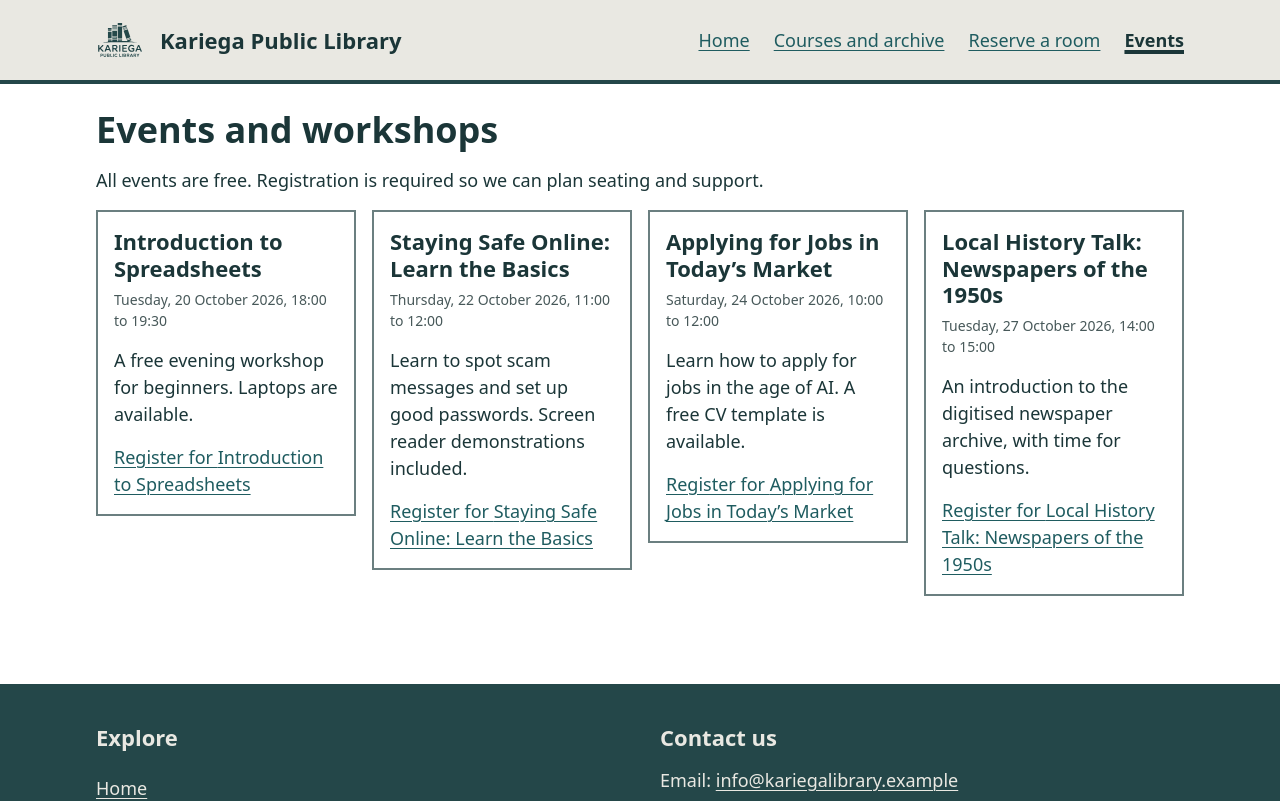
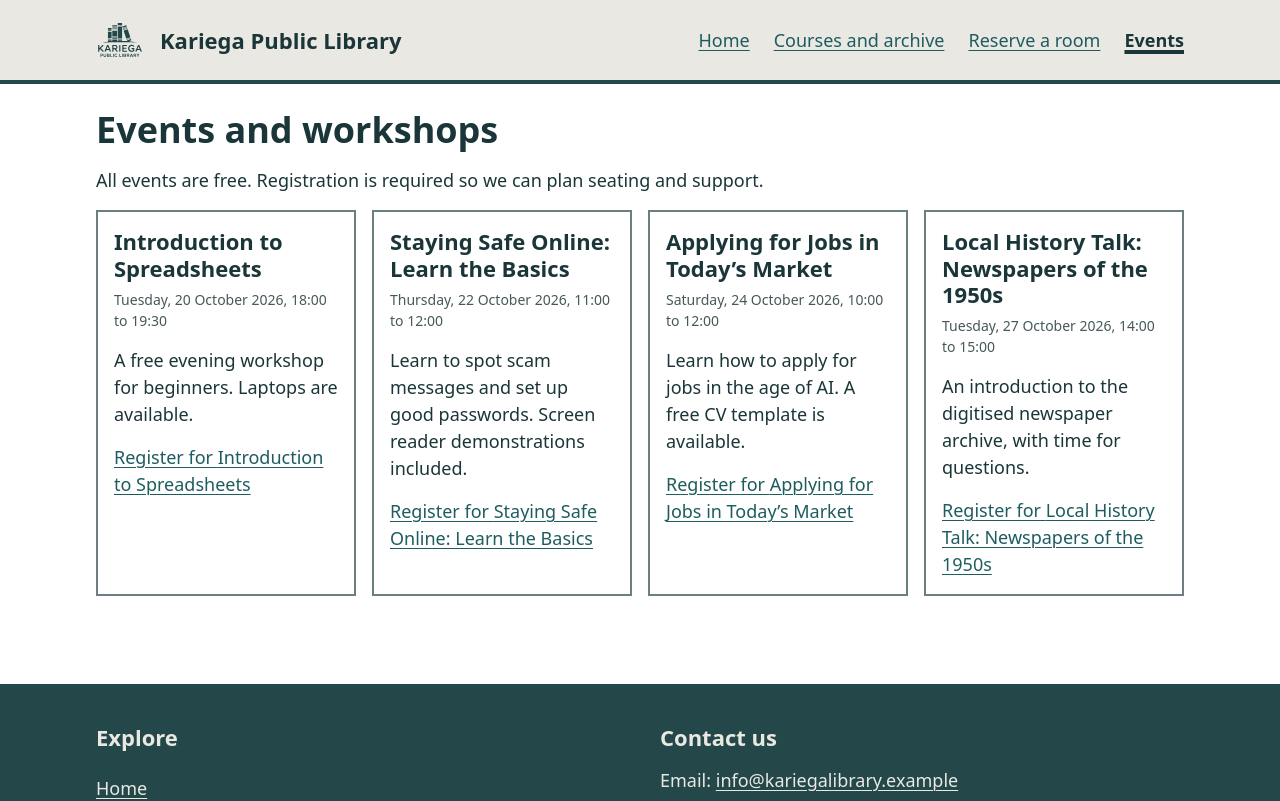
Before and after one commit to Abstract-Rothko/react-inclusive-capstone, a React (Vite) app: page /events in a window 1280 px wide. Shown: the top 801 px of the page. Built offline with nearby package versions, Linux system fonts and the light colour scheme.

Commit message:
add styling

```diff
--- a/src/styles/components.css
+++ b/src/styles/components.css
@@ -52,6 +52,20 @@
 
 .card p:last-child {
     margin-bottom: 0;
+}
+
+.grid > li > .card,
+.results > li > .card {
+    height: 100%;
+}
+
+.card--event {
+    display: flex;
+    flex-direction: column;
+}
+
+.card--event > :last-child {
+    margin-top: auto;
 }
 
 .card--link {
```
